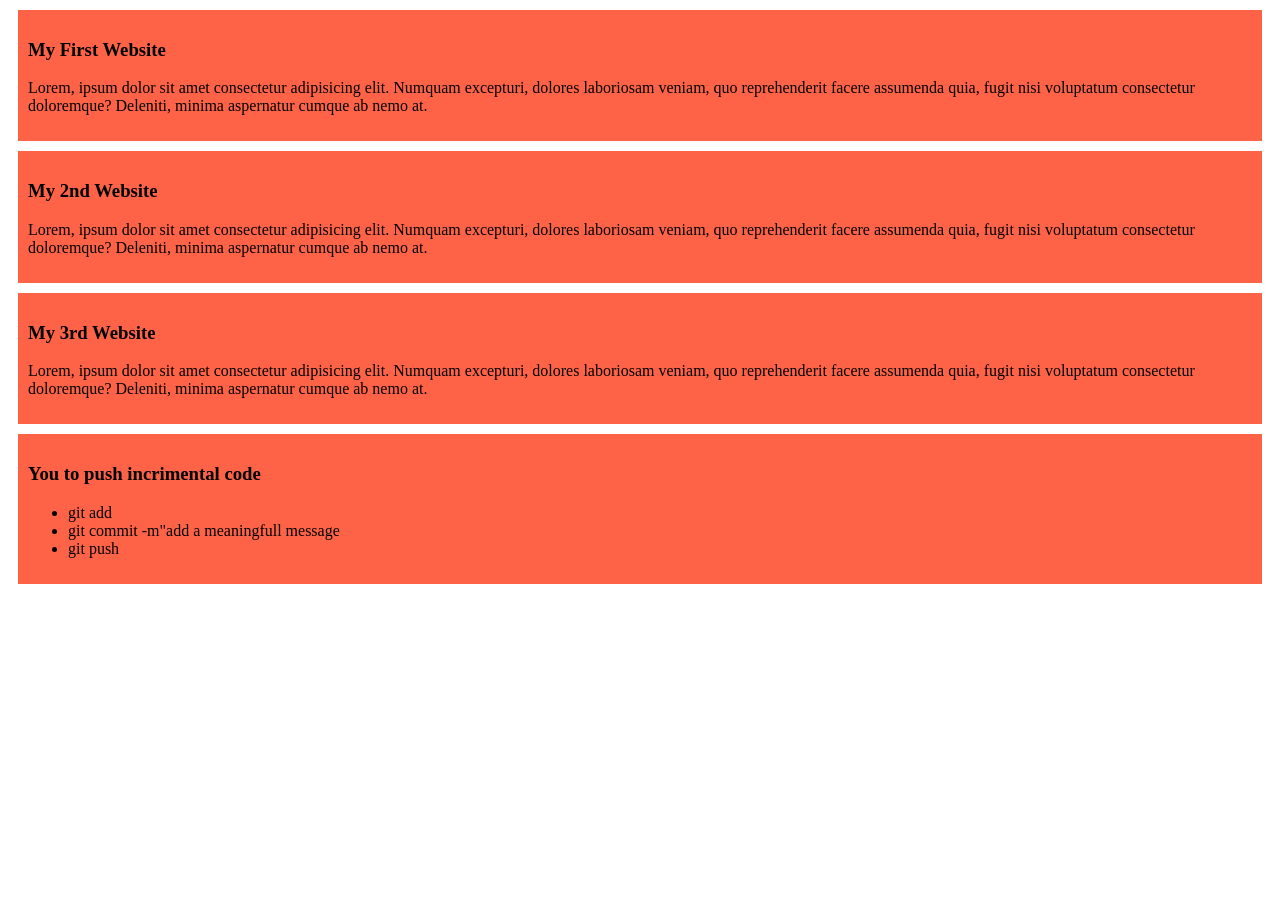
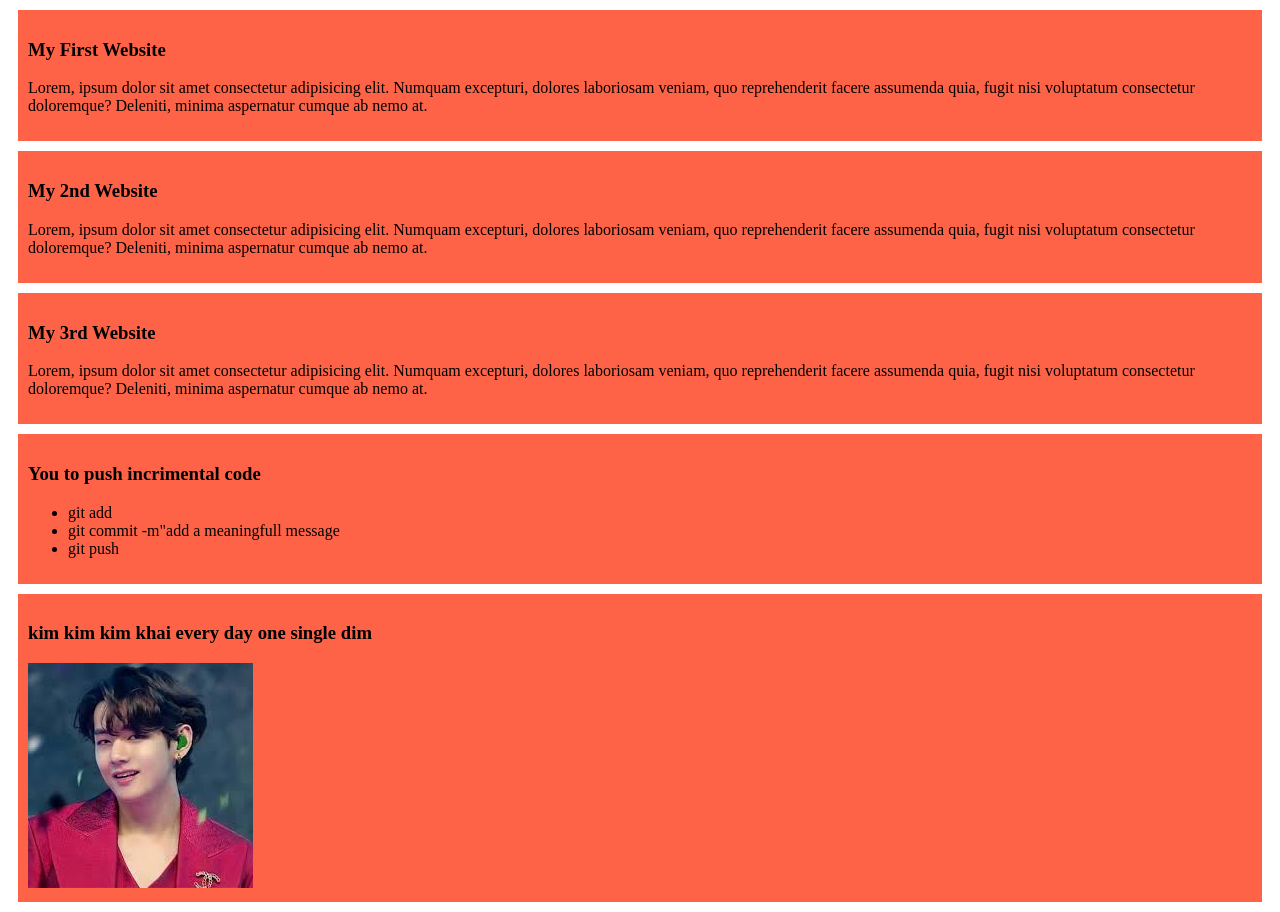
Before and after one commit to Oishi106/my-simple-website, a plain HTML site: page index.html in a window 1280 px wide. Before the commit the page ends 800 px from the top, so only its background shows below. Drawn offline with Linux system fonts and the light colour scheme.

Commit message:
add kim photo

```diff
--- a/index.html
+++ b/index.html
@@ -27,6 +27,10 @@
             <li>git push</li>
         </ul>
     </div>
+    <div>
+        <h3>kim kim kim khai every day one single dim</h3>
+        <img src="img/kim.jpeg" alt="">
+    </div>
 
 
 </body>
```
Also changed, not shown: img/kim.jpeg (added).
